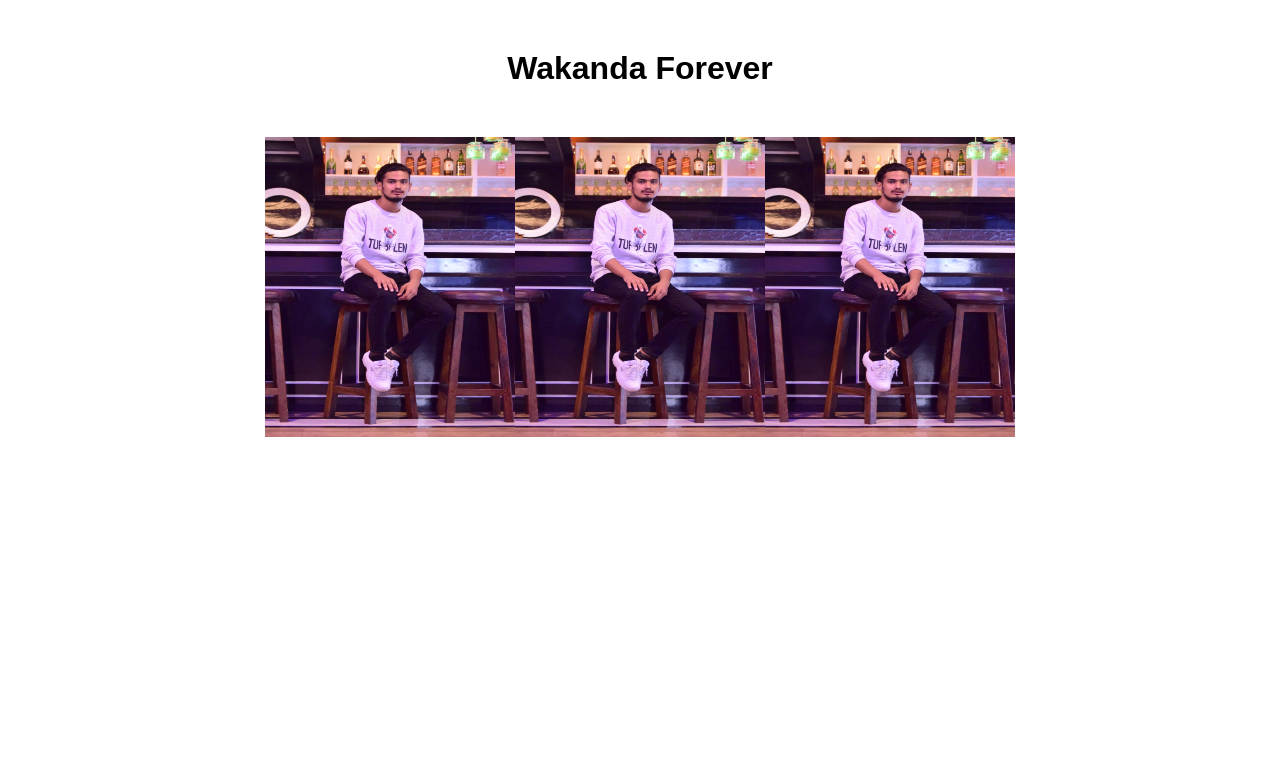
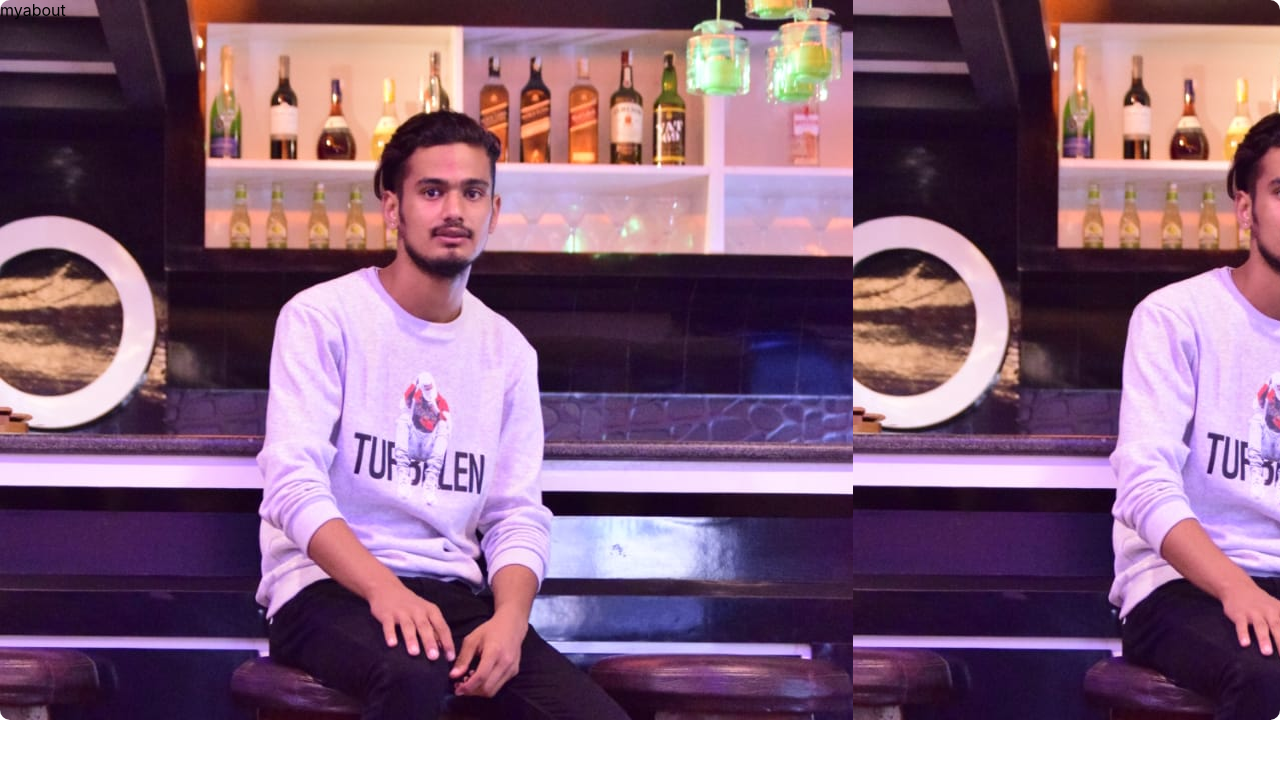
Before and after one commit to umang-shahi/Reacttutorial, a React (Create React App) app: page / in a window 1280 px wide. Shown: the top 758 px of the page. Built offline with nearby package versions, Linux system fonts and the light colour scheme.

Commit message:
upload background image from css

```diff
--- a/src/App.js
+++ b/src/App.js
@@ -1,11 +1,13 @@
 
 import './App.css';
 import Home from './components/Home';
+import About from './components/About';
 
 function App() {
   return (
 
-      <Home/>
+      //<Home/>
+      <About/>
 
   );
 }
--- /dev/null
+++ b/src/components/About.jsx
@@ -0,0 +1,16 @@
+import React from 'react'
+import "./about.css"
+
+const about = () => {
+  return (
+    <>
+     <div className="About"> myabout
+
+      </div>
+
+      </>
+
+  )
+}
+
+export default about
--- a/src/components/Home.jsx
+++ b/src/components/Home.jsx
@@ -1,10 +1,16 @@
 import React from 'react';
 import umang from "../image/umang.jpg" ;
-import "./home.css";
-
+//import "./home.css";
+   import About from "./About"
 
 
 const Home = () => {
+
+
+     const wakandasCss = {
+      textAlign:"center",
+      textTransform:"capitalize"
+     }
 
   return (
 
@@ -12,6 +18,9 @@ const Home = () => {
 
     <>
      <h1  className="heading">Wakanda forever</h1>
+     <About/>
+
+     <p style={wakandasCss}> must watch</p>
     <diV className ="img_div">
 
 
--- /dev/null
+++ b/src/components/about.css
@@ -0,0 +1,10 @@
+.About{
+    background-image : url("../image/umang.jpg");
+    width: 100%;
+    height:90vh;
+    border-radius: 10px;
+
+
+
+
+}
--- a/src/components/home.css
+++ b/src/components/home.css
@@ -1,4 +1,4 @@
-.heading {
+/* .heading {
 
     text-align: center;
     text-transform: capitalize;
@@ -17,3 +17,4 @@
     height:300px;
     cursor: pointer;
 }
+ */
```
